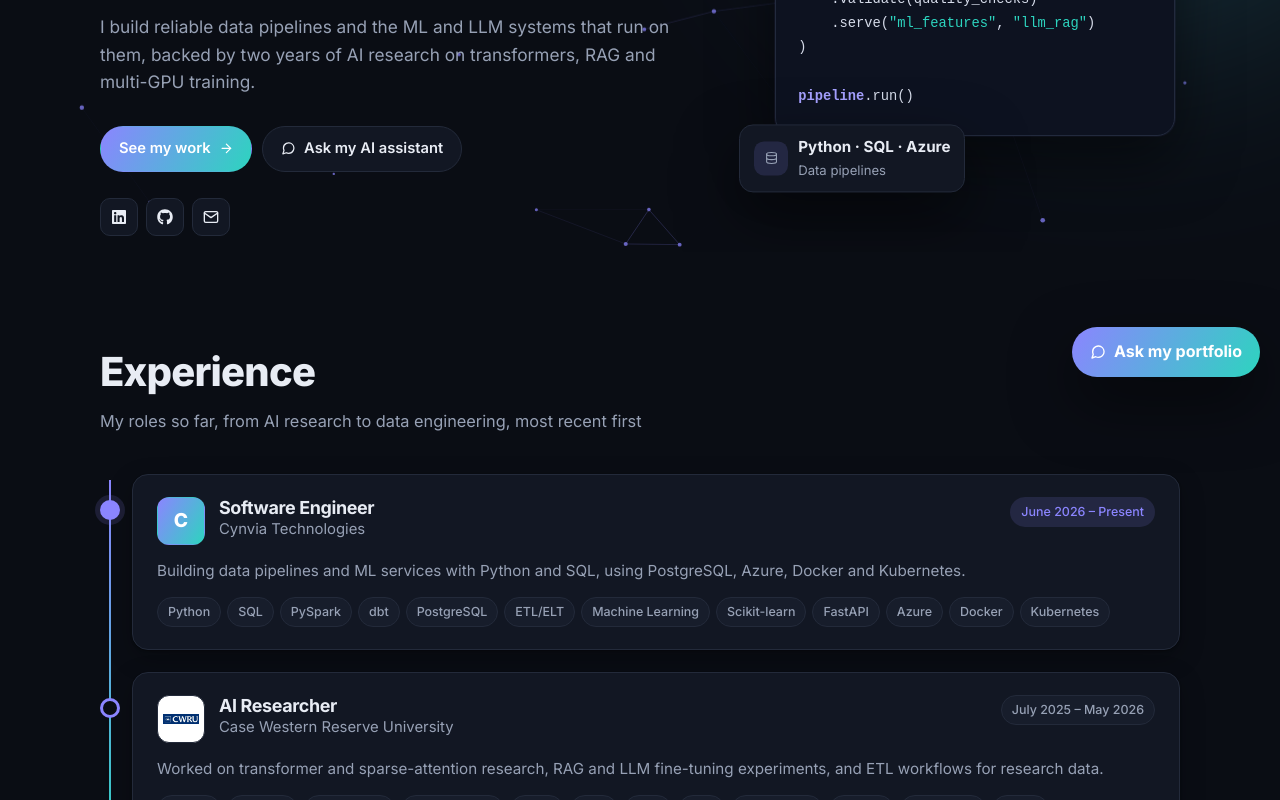
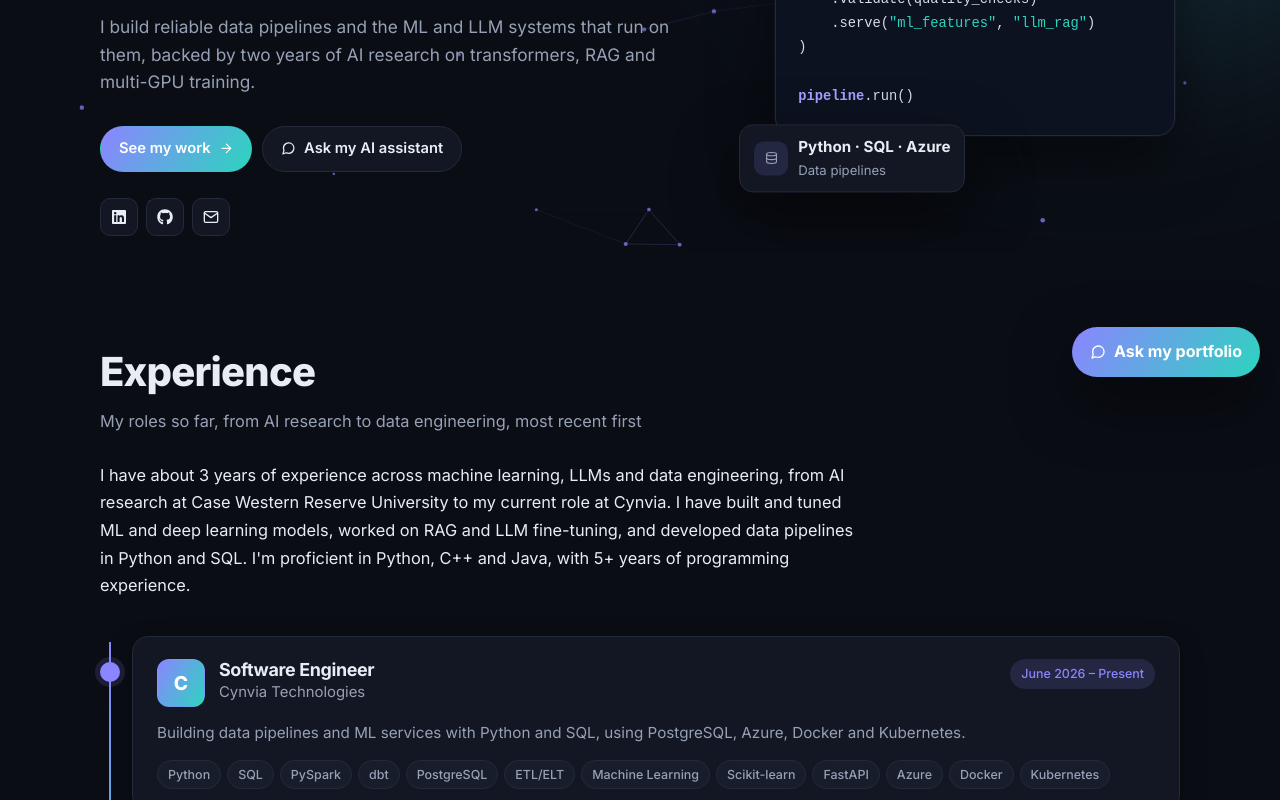
Before and after one commit to HafeezaBegum/My-Portfolio, a React (Create React App) app: page / in a window 1280 px wide. Shown: the part 403-1203 px from the top of the page. Built offline with nearby package versions, Linux system fonts and the light colour scheme.

Commit message:
Add experience summary paragraph

```diff
--- a/src/components/Experience.js
+++ b/src/components/Experience.js
@@ -2,6 +2,7 @@ import React from "react";
 import Section, { Reveal } from "./Section";
 import { img } from "../assets/images";
 import experienceData from "../data/experienceData";
+import profile from "../data/profile";
 
 const ExperienceItem = ({ exp }) => {
   return (
@@ -48,6 +49,10 @@ const Experience = () => (
     title="Experience"
     subtitle="My roles so far, from AI research to data engineering, most recent first"
   >
+    <Reveal as="p" className="exp-intro">
+      {profile.experienceIntro}
+    </Reveal>
+
     <div className="timeline">
       {experienceData.map((exp) => (
         <ExperienceItem key={`${exp.company}-${exp.duration}`} exp={exp} />
--- a/src/data/profile.js
+++ b/src/data/profile.js
@@ -16,10 +16,17 @@ const profile = {
     "I build reliable data pipelines and the ML and LLM systems that run on them, " +
     "backed by two years of AI research on transformers, RAG and multi-GPU training.",
   // Third-person summary used by the portfolio assistant when it talks about Hafeeza.
+  // Shown under the Experience heading.
+  experienceIntro:
+    "I have about 3 years of experience across machine learning, LLMs and data engineering, from AI research at " +
+    "Case Western Reserve University to my current role at Cynvia. I have built and tuned ML and deep learning models, " +
+    "worked on RAG and LLM fine-tuning, and developed data pipelines in Python and SQL. I'm proficient in Python, C++ " +
+    "and Java, with 5+ years of programming experience.",
   about:
     "Hafeeza Begum is a Software Engineer at Cynvia Technologies, working on Python and SQL data pipelines, " +
     "PostgreSQL and Azure. Before that she spent two years in AI research at Case Western Reserve University, " +
     "working on transformers, RAG and LLM experiments, multi-GPU training, and machine learning for system-log anomaly detection. " +
+    "She has about 3 years of experience across machine learning, LLMs and data engineering, and 5+ years of programming in Python, C++ and Java. " +
     "She holds an MS in Computer Science from Case Western Reserve University and is open to Data Engineering and AI/ML roles.",
   email: "hafeeza99gm@gmail.com",
   links: {
--- a/src/styles/global.css
+++ b/src/styles/global.css
@@ -770,6 +770,14 @@ p {
 }
 
 /* ================= Experience timeline ================= */
+.exp-intro {
+  max-width: 760px;
+  margin: -12px 0 36px;
+  color: var(--text);
+  font-size: 1.02rem;
+  line-height: 1.7;
+}
+
 .timeline {
   position: relative;
   padding-left: 32px;
```
